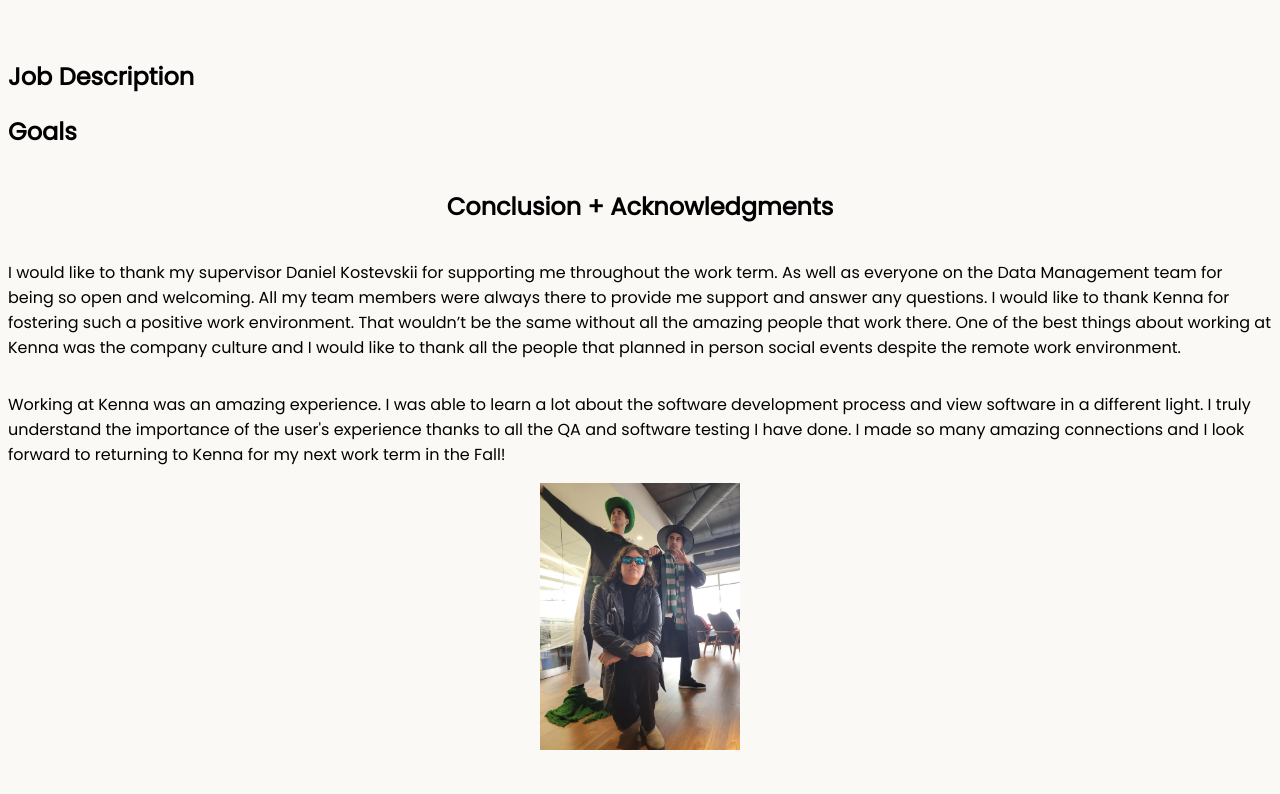
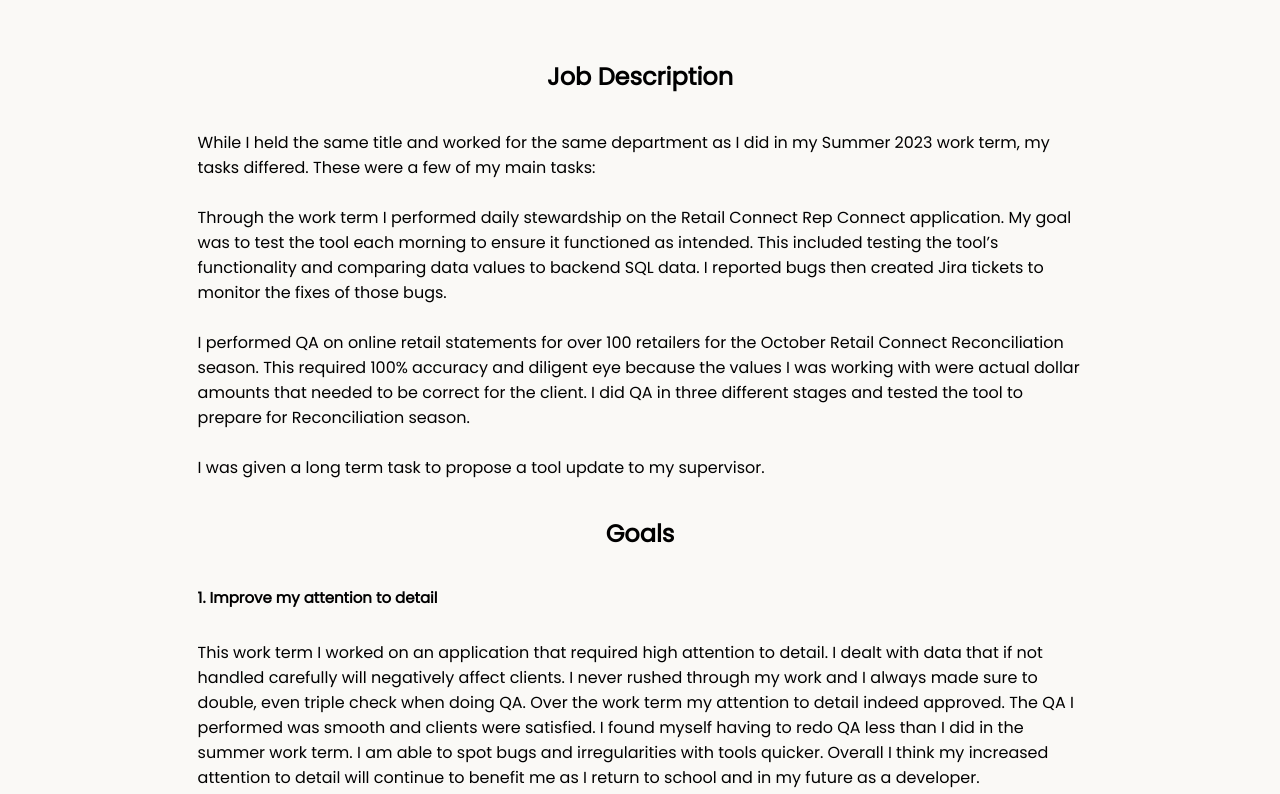
Before and after one commit to mayasaltzman/PersonalWebsiteV2, a React (Create React App) app in the folder my-site/: page /kenna in a window 1280 px wide. Shown: the part 3126-3920 px from the top of the page. Before the commit the page ends 3884 px from the top, so only its background shows below. Built offline with nearby package versions, Linux system fonts and the light colour scheme.

Commit message:
added text for fall work term to kenna page

```diff
--- a/my-site/src/components/pages/home.js
+++ b/my-site/src/components/pages/home.js
@@ -12,7 +12,7 @@
         <p>I am currently a third year <span id='cs'>Computer Science Honors Co-op</span> student at the <span id='uni'>University of Guelph.</span> I most recently spent an eight month co-op work term at <span id='kenna'>Kenna</span> in the Data Management Department. I am passionate about environmentally sustainable tech. I enjoy learning about combining tech and ethics! <br /><br />
           I am the <span id='pres'>President</span> of the <span id='GCC'>Guelph Coding Community </span>and love my computing community.
           <br /><br />I like to spend my free time in nature or reading. You can find me camping and going on hikes. Over the years I have spent a total of 90 days in the woods.
-          I have recently been enjoying trying out new vegan recipes. <br /><br />I’m inspired by people who want to make the tech industry more inclusive! If this sounds like you, lets grab a coffee!</p>
+          I collect vinyls and recently have been enjoying trying out new vegan recipes. <br /><br />I’m inspired by people who want to make the tech industry more inclusive! If this sounds like you, lets chat!</p>
         <img id="pfp" src='profilephoto.png' alt='maya' />
       </div>
 
--- a/my-site/src/components/pages/kenna.css
+++ b/my-site/src/components/pages/kenna.css
@@ -1,3 +1,4 @@
+/* clean up CSS to be less repetitive */
 #kenna-header {
     display: flex;
     text-align: center;
@@ -76,7 +77,18 @@
     flex-direction: column;
 }
 
+#description2{
+    display: flex;
+    align-items: center;
+    justify-content: center;
+    flex-direction: column;
+}
+
 #description p{
+    width: 70%;
+}
+
+#description2 p{
     width: 70%;
 }
 
@@ -87,7 +99,18 @@
     flex-direction: column;
 }
 
+#goals2{
+    display: flex;
+    align-items: center;
+    justify-content: center;
+    flex-direction: column;
+}
+
 #goals p{
+    width: 70%;
+}
+
+#goals2 p{
     width: 70%;
 }
 
@@ -96,6 +119,13 @@
     font-size: 15px;
     width: 70%;
 }
+
+#goals2 h3{
+    text-align: left;
+    font-size: 15px;
+    width: 70%;
+}
+
 
 #term-header{
     color: rgb(213, 0, 0);
--- a/my-site/src/components/pages/kenna.js
+++ b/my-site/src/components/pages/kenna.js
@@ -85,17 +85,27 @@
                 </div>
                 <section id='description2'>
                     <h2>Job Description</h2>
+                    <p>While I held the same title and worked for the same department as I did in my Summer 2023 work term, my tasks differed. These were a few of my main tasks:<br/><br/>
+                    Through the work term I performed daily stewardship on the Retail Connect Rep Connect application. My goal was to test the tool each morning to ensure it functioned as intended. This included testing the tool’s functionality and comparing data values to backend SQL data.  I reported bugs then created Jira tickets to monitor the fixes of those bugs.<br/><br/>
+                    I performed QA on online retail statements for over 100 retailers for the October Retail Connect Reconciliation season. This required 100% accuracy and diligent eye because the values I was working with were actual dollar amounts that needed to be correct for the client. I did QA in three different stages and tested the tool to prepare for Reconciliation season.
+                    <br/><br/>I was given a long term task to propose a tool update to my supervisor. </p>
                 </section>
                 <section id='goals2'>
                     <h2>Goals</h2>
+                    <h3>1. Improve my attention to detail</h3>
+                    <p>This work term I worked on an application that required high attention to detail. I dealt with data that if not handled carefully will negatively affect clients. I never rushed through my work and I always made sure to double, even triple check when doing QA. Over the work term my attention to detail indeed approved. The QA I performed was smooth and clients were satisfied. I found myself having to redo QA less than I did in the summer work term. I am able to spot bugs and irregularities with tools quicker. Overall I think my increased attention to detail will continue to benefit me as I return to school and in my future as a developer.	 	</p>
+                    <h3>2. Try to solve problems myself first before reaching out</h3>
+                    <p>I noticed that during my summer work term I would often ask questions and then a few minutes later realize I could figure out the answer on my own. This work term, instead of immediately asking a question, I took a few minutes to think about my question and see if I could solve the problem on my own. This didn’t mean I never asked for help. I tried to be more self-sufficient and think before reaching out for help. I noticed doing this helped strengthen my problem solving skills and also increased my confidence. I was able to figure out things on my own and rely on my supervisors a little less. While I did still ask a lot of questions I found answers for myself a lot too.	</p>
+                    <h3>3. Network with more people on different teams</h3>
+                    <p>My ultimate goal is to be a developer. My position on the Data Management team allowed me to make great connections. This term I tried to branch out and make some more connections with developers. I did this by scheduling coffee chats and asking my supervisor to provide me with developer contacts. I successfully had three coffee chats with developers where I learned valuable lessons about their experience. I also networked with many people on other teams at our in person events such as the farm tour, the Halloween party, and the Christmas party. I feel so lucky that I was able to make all these connections during my work term and take in all the advice everyone I spoke with had to offer.</p>
                 </section>
             </section>
 
             <section id='ca'>
                 <h2>Conclusion + Acknowledgments</h2>
-                <p>I would like to thank my supervisor Daniel Kostevskii for supporting me throughout the work term. As well as everyone on the Data Management team for being so open and welcoming. All my team members were always there to provide me support and answer any questions. I would like to thank Kenna for fostering such a positive work environment. That wouldn’t be the same without all the amazing people that work there. One of the best things about working at Kenna was the company culture and I would like to thank all the people that planned in person social events despite the remote work environment.</p>
-                <p>Working at Kenna was an amazing experience. I was able to learn a lot about the software development process and view software in a different light. I truly understand the importance of the user's experience thanks to all the QA and software testing I have done. I made so many amazing connections and I look forward to returning to Kenna for my next work term in the Fall!</p>
-                <img src='nick_daniel.png' alt='three people posed like super heros in halloween costumes'/>
+                <p>I would like to thank my supervisors Daniel Kostevskii and Nicholas Pulsone for supporting me throughout my work terms, as well as everyone on the Data Management team for being so open and welcoming. All my team members were always there to provide me support and answer any questions. I would like to thank Kenna for fostering such a positive work environment which wouldn’t be the same without all the amazing people that work there. One of the best things about working at Kenna was the company culture and I would like to thank all the people that planned in-person social events despite the remote work environment.</p>
+                <p>Working at Kenna was an amazing experience. I made so many amazing connections. I was able to learn a lot about the software development process and view software in a different light. I truly understand the importance of the user's experience thanks to all the QA and software testing I have done. </p>
+                <img src='nick_daniel.png' alt='three people posed like super heros in halloween costumes' />
             </section>
 
 
```
